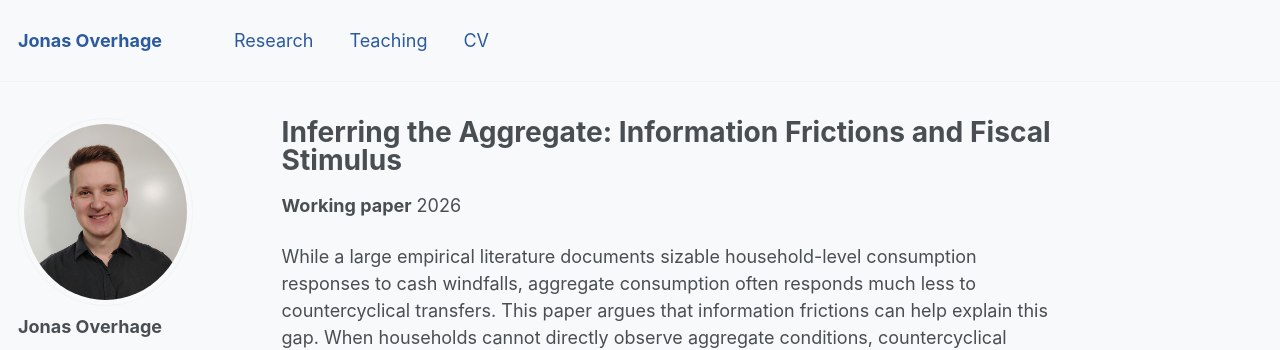
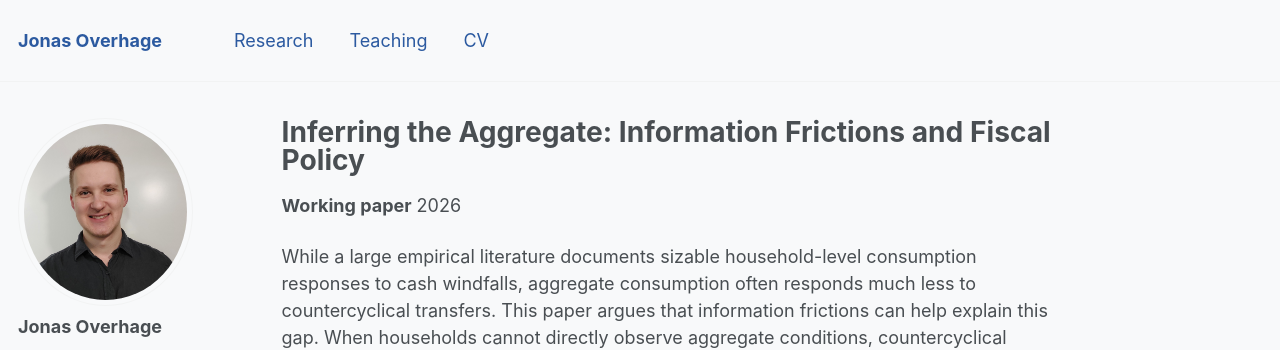
Before and after one commit to JOverhage/JOverhage.github.io, a Jekyll site: the page built from _research/consumption-information.md, in a window 1280 px wide and 1201 px high. Shown: the top 350 px of the window. Built offline with Jekyll 4.4.1, drawn with Linux system fonts in a browser that asks for light colours.

Commit message:
JMP,CV update

```diff
--- a/_research/consumption-information.md
+++ b/_research/consumption-information.md
@@ -1,6 +1,6 @@
 ---
 
-title: "Inferring the Aggregate: Information Frictions and Fiscal Stimulus"
+title: "Inferring the Aggregate: Information Frictions and Fiscal Policy"
 
 collection: research
 
@@ -15,7 +15,7 @@ venue: ''
 
 paperurl: '/files/Overhage_JMP.pdf'
 
-citation: 'Overhage, J. (2026). "Inferring the Aggregate: Information Frictions and Fiscal Stimulus".'
+citation: 'Overhage, J. (2026). "Inferring the Aggregate: Information Frictions and Fiscal Policy".'
 
 PublicationStatus: 'WorkingPaper'
 
```
Also changed, not shown: 2 other files.
